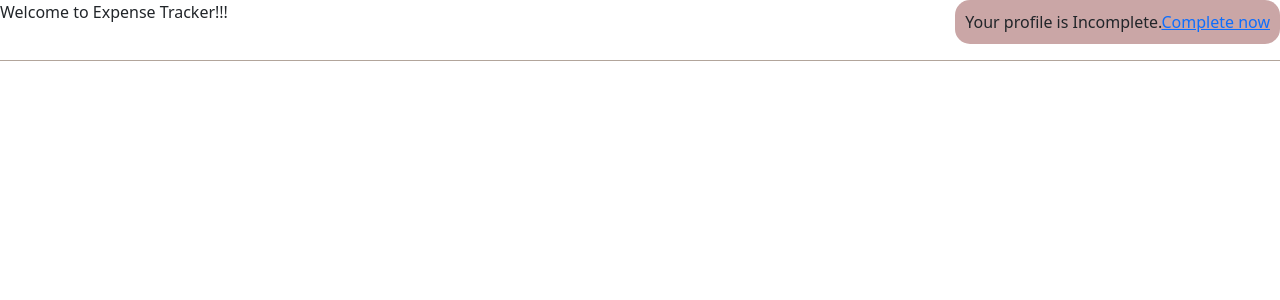
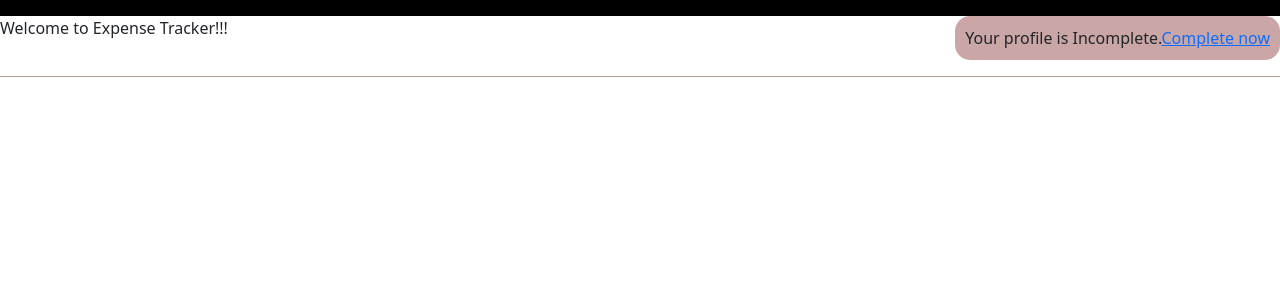
Before and after one commit to Seemachal-Goud-au19/sh-expense-tracker, a React (Create React App) app: page / in a window 1280 px wide. Shown: the top 300 px of the page. Built offline with nearby package versions, Linux system fonts and the light colour scheme.

Commit message:
Logout User

```diff
--- a/src/App.js
+++ b/src/App.js
@@ -3,11 +3,12 @@ import { Routes, Route, Navigate, Redirect } from 'react-router-dom';
 import AuthForm from './routes/Auth/AuthForm';
 import Home from './routes/Home/Home';
 import Profile from './routes/Profile/Profile';
-
+import NavBar from './components/Navbar';
 function App() {
 
   return (
     <>
+      <NavBar />
       <Routes>
         <Route
           path="/"
--- /dev/null
+++ b/src/components/Navbar.js
@@ -0,0 +1,22 @@
+import React, { useContext } from 'react'
+import { useLocation, NavLink } from 'react-router-dom';
+import Container from 'react-bootstrap/Container';
+import Navbar from 'react-bootstrap/Navbar';
+import Button from 'react-bootstrap/Button';
+import CartContext from '../store/cart-context';
+
+const NavBar = ({ setIsShowCart }) => {
+    const cartCtx = useContext(CartContext)
+
+    const { pathname } = useLocation();
+    return (
+        <Navbar expand="lg" className="" style={{ backgroundColor: 'black' }}>
+            <Container>
+                {cartCtx.isLoggedIn &&  <Button variant="outline-danger" onClick={cartCtx.logout}>Logout</Button>}
+
+            </Container>
+        </Navbar>
+    );
+}
+
+export default NavBar;
```
